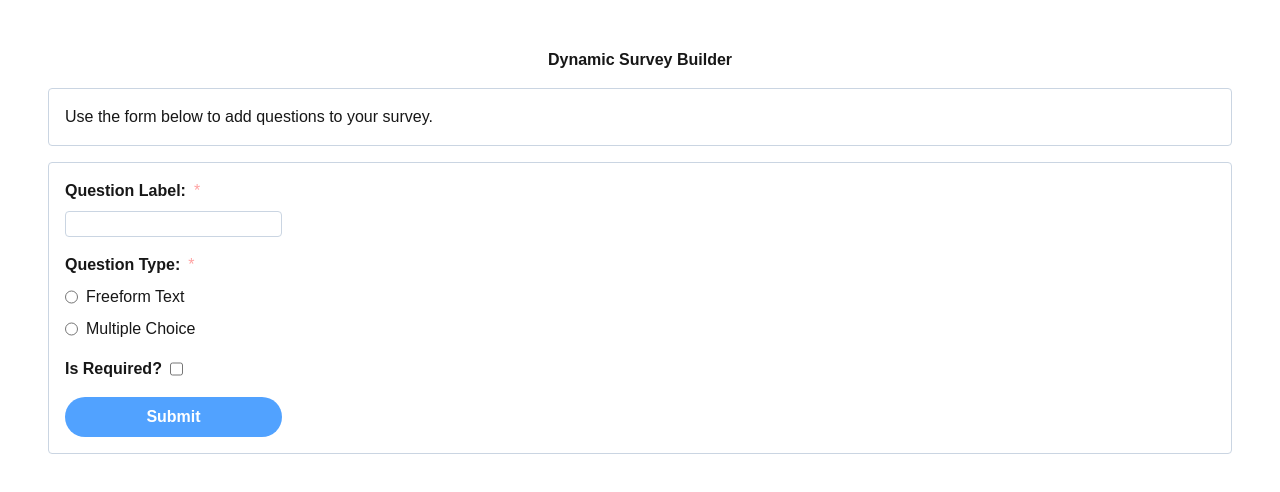
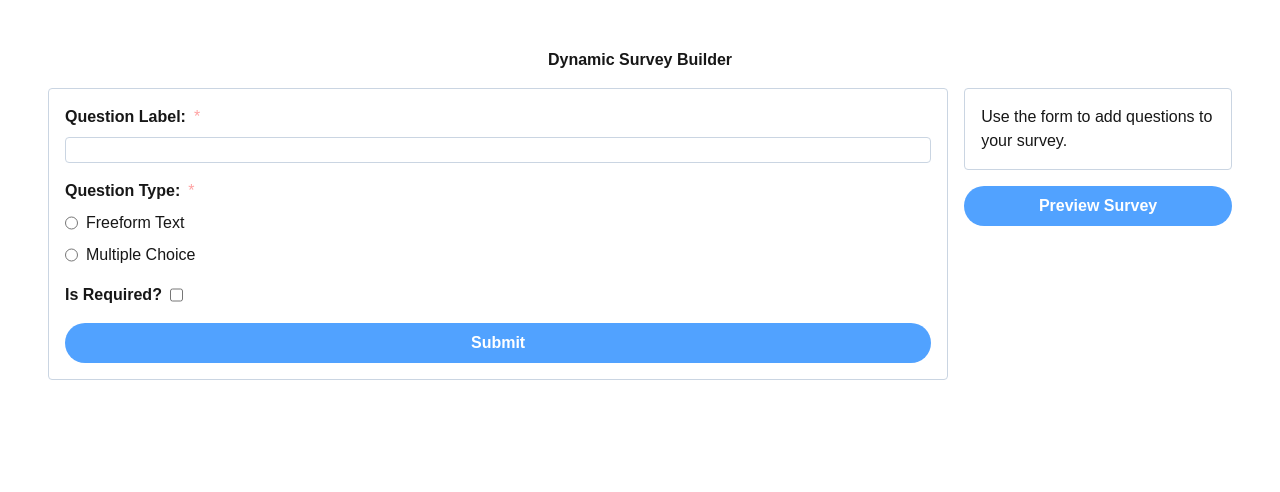
Before and after one commit to arielleslatus/dynamic-survey-builder, a Next.js app in the folder dynamic-survey-builder-app/: page / in a window 1280 px wide. Shown: the top 492 px of the page. Built offline with nearby package versions, Linux system fonts and the light colour scheme.

Commit message:
clean up file organization

```diff
--- a/dynamic-survey-builder-app/components/BorderedBox.tsx
+++ b/dynamic-survey-builder-app/components/BorderedBox.tsx
@@ -6,7 +6,7 @@ export type BorderedBoxProps = {
 
 export const BorderedBox: React.FC<BorderedBoxProps> = ({ children }) => {
   return (
-    <div className="flex flex-col items-start gap-4 border-1 border-slate-300 border-solid p-4 rounded-sm w-full">
+    <div className="flex flex-col items-start gap-4 border-1 border-slate-300 border-solid p-4 rounded-sm w-full h-min">
       {children}
     </div>
   );
--- a/dynamic-survey-builder-app/templates/AddQuestionForm/index.tsx
+++ b/dynamic-survey-builder-app/templates/AddQuestionForm/index.tsx
@@ -1,7 +1,7 @@
 import { Button } from "@/components/Button";
 import { Question } from "../PageTemplate";
 import { BorderedBox } from "@/components/BorderedBox";
-import { EditQuestionForm } from "../QuestionList/EditQuestionForm";
+import { EditQuestionForm } from "../EditQuestionForm";
 import { useQuestionForm } from "@/hooks/useQuestionForm";
 
 type AddQuestionFormProps = {
@@ -39,7 +39,7 @@ export const AddQuestionForm: React.FC<AddQuestionFormProps> = ({
 
   return (
     <BorderedBox>
-      <div className="flex flex-col gap-4">
+      <div className="flex flex-col gap-4 w-full">
         <EditQuestionForm
           id="newQuestion"
           label={label}
--- a/dynamic-survey-builder-app/templates/PageTemplate/index.tsx
+++ b/dynamic-survey-builder-app/templates/PageTemplate/index.tsx
@@ -3,6 +3,7 @@
 import { useState } from "react";
 import { AddQuestionForm } from "../AddQuestionForm";
 import { QuestionList } from "../QuestionList";
+import { Button } from "@/components/Button";
 
 export enum QuestionType {
   FREEFORM_TEXT = "Freeform Text",
@@ -48,12 +49,19 @@ export const PageTemplate: React.FC = () => {
         style={{ width: `calc(100% - 96px)` }}
       >
         <h1 className="font-bold">Dynamic Survey Builder</h1>
-        <QuestionList
-          questions={questions}
-          onRemoveQuestion={removeQuestion}
-          onUpdateQuestion={updateQuestion}
-        />
-        <AddQuestionForm onSubmit={addNewQuestion} />
+        <div className="flex flex-row gap-4 w-full">
+          <AddQuestionForm onSubmit={addNewQuestion} />
+          <div className="flex flex-col gap-4">
+            <QuestionList
+              questions={questions}
+              onRemoveQuestion={removeQuestion}
+              onUpdateQuestion={updateQuestion}
+            />
+            {/* TODO: disable when questions.length === 0 */}
+
+            <Button text="Preview Survey" onClick={() => undefined} />
+          </div>
+        </div>
       </div>
     </div>
   );
--- a/dynamic-survey-builder-app/templates/QuestionList/SavedQuestion/index.tsx
+++ b/dynamic-survey-builder-app/templates/QuestionList/SavedQuestion/index.tsx
@@ -3,7 +3,7 @@ import { Button } from "@/components/Button";
 import { RadioGroup } from "@/components/RadioGroup";
 import { TextInput } from "@/components/TextInput";
 import { Question, QuestionType } from "@/templates/PageTemplate";
-import { EditQuestionForm } from "../EditQuestionForm";
+import { EditQuestionForm } from "../../EditQuestionForm";
 import { useState } from "react";
 import { useQuestionForm } from "@/hooks/useQuestionForm";
 
@@ -47,7 +47,7 @@ export const SavedQuestion: React.FC<SavedQuestionProps> = ({
   return (
     <div className="flex flex-row gap-2 w-full">
       <BorderedBox>
-        <div className="flex gap-2 w-full justify-between">
+        <div className="flex gap-4 w-full justify-between">
           {!isEditMode && (
             <>
               {questionData.type === QuestionType.FREEFORM_TEXT && (
@@ -93,7 +93,7 @@ export const SavedQuestion: React.FC<SavedQuestionProps> = ({
             />
           )}
 
-          <div className="flex flex-row gap-2">
+          <div className="flex flex-col gap-2">
             <Button
               text={isEditMode ? "Save" : "Edit"}
               onClick={onSaveOrEdit}
--- a/dynamic-survey-builder-app/templates/QuestionList/index.tsx
+++ b/dynamic-survey-builder-app/templates/QuestionList/index.tsx
@@ -17,7 +17,7 @@ export const QuestionList: React.FC<QuestionListProps> = ({
     <div className="flex flex-col gap-8 w-full">
       <BorderedBox>
         {questions.length === 0 && (
-          <p>Use the form below to add questions to your survey.</p>
+          <p>Use the form to add questions to your survey.</p>
         )}
         {questions.map((q, i) => (
           <SavedQuestion
```
Also changed, not shown: dynamic-survey-builder-app/templates/EditQuestionForm/MultipleChoiceForm/index.tsx (renamed from dynamic-survey-builder-app/templates/AddQuestionForm/MultipleChoiceForm/index.tsx), dynamic-survey-builder-app/templates/EditQuestionForm/index.tsx (renamed from dynamic-survey-builder-app/templates/QuestionList/EditQuestionForm/index.tsx).
